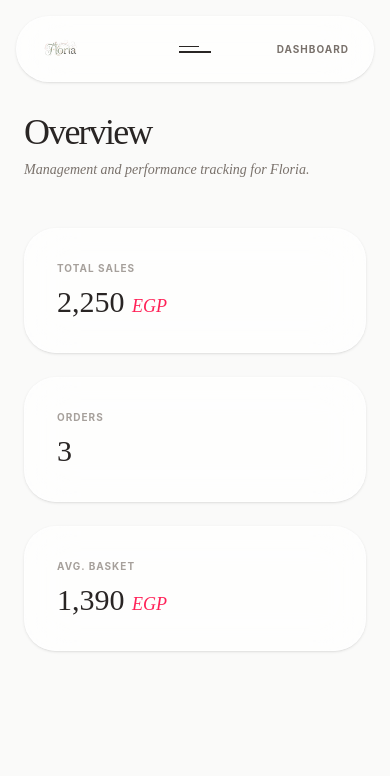
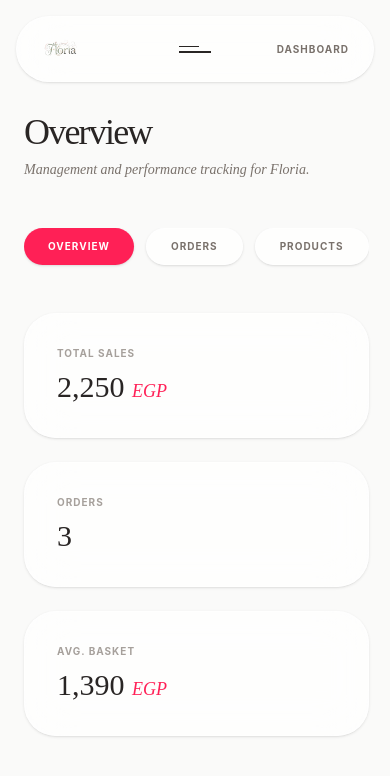
Before and after one commit to hassanarafa/Shop-Rosera, a Vue app: page /dashboard in a window 390 px wide. Shown: the top 776 px of the page. Built offline with nearby package versions, Linux system fonts and the light colour scheme.

Commit message:
edits in dashboard

```diff
--- a/src/views/DashboardView.vue
+++ b/src/views/DashboardView.vue
@@ -33,6 +33,22 @@
                 <p class="text-sm text-stone-500 mt-2 italic font-serif">Management and performance tracking for Floria.
                 </p>
             </header>
+
+            <!-- Mobile Navigation -->
+            <nav class="flex md:hidden gap-3 overflow-x-auto pb-4 mb-8">
+                <button @click="activeTab = 'overview'"
+                    :class="['px-6 py-2.5 rounded-full text-[10px] font-bold uppercase tracking-widest whitespace-nowrap transition-all shadow-sm', activeTab === 'overview' ? 'bg-rose-500 text-white' : 'bg-white/70 text-stone-500 hover:text-stone-800 border border-white/50']">
+                    Overview
+                </button>
+                <button @click="activeTab = 'orders'"
+                    :class="['px-6 py-2.5 rounded-full text-[10px] font-bold uppercase tracking-widest whitespace-nowrap transition-all shadow-sm', activeTab === 'orders' ? 'bg-rose-500 text-white' : 'bg-white/70 text-stone-500 hover:text-stone-800 border border-white/50']">
+                    Orders
+                </button>
+                <button @click="activeTab = 'products'"
+                    :class="['px-6 py-2.5 rounded-full text-[10px] font-bold uppercase tracking-widest whitespace-nowrap transition-all shadow-sm', activeTab === 'products' ? 'bg-rose-500 text-white' : 'bg-white/70 text-stone-500 hover:text-stone-800 border border-white/50']">
+                    Products
+                </button>
+            </nav>
 
             <!-- SECTION: OVERVIEW -->
             <section v-if="activeTab === 'overview'" class="space-y-10">
```
